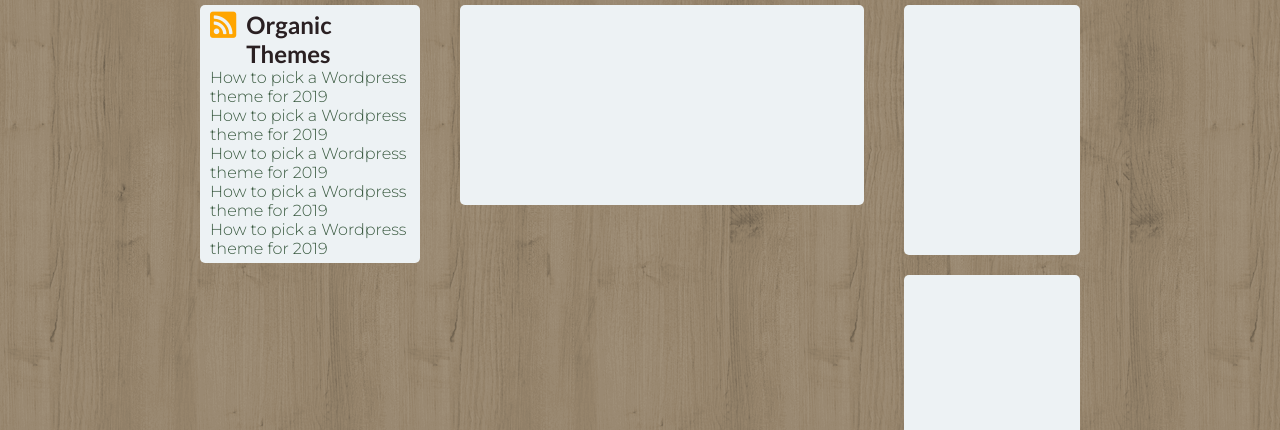
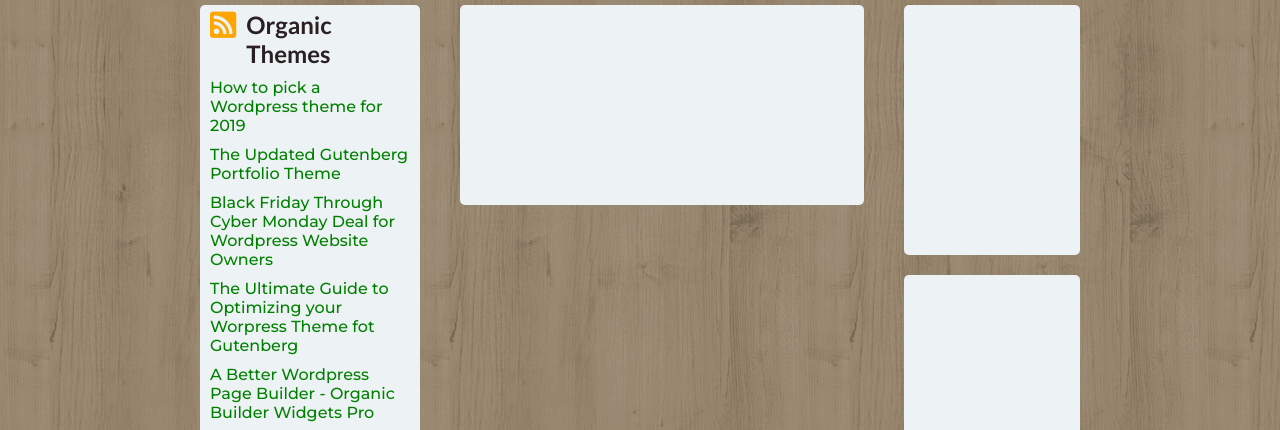
Before and after one commit to cristark/htmlcss-wp, a plain HTML site: page index.html in a window 1280 px wide. Shown: the part 315-745 px from the top of the page. Drawn offline with Linux system fonts and the light colour scheme.

Commit message:
col left completed

```diff
--- a/css/style.css
+++ b/css/style.css
@@ -117,11 +117,17 @@ header nav {
 }
 
 .col-left ul a {
-  color: #3a5a40;
+  color: green;
+  font-weight: 500;
 }
 
 .col-left ul li {
   list-style-type: none;
+  margin: 10px 0;
+}
+
+.col-left ul a:hover {
+  text-decoration: underline;
 }
 
 /* Sezione centrale */
--- a/index.html
+++ b/index.html
@@ -5,7 +5,7 @@
     <meta name="viewport" content="width=device-width, initial-scale=1.0">
     <title>Layout 2</title>
     <link rel="stylesheet" href="css/style.css">
-    <link href="https://fonts.googleapis.com/css2?family=Lato:wght@400;700&family=Montserrat:wght@300;700&display=swap" rel="stylesheet">
+    <link href="https://fonts.googleapis.com/css2?family=Lato:wght@400;700&family=Montserrat:wght@400;500&display=swap" rel="stylesheet">
     <link rel="stylesheet" href="https://cdnjs.cloudflare.com/ajax/libs/font-awesome/5.15.1/css/all.min.css">
 </head>
 <body>
@@ -46,10 +46,10 @@
                 </div>
                 <ul>
                     <li><a href="#">How to pick a Wordpress theme for 2019</a></li>
-                    <li><a href="#">How to pick a Wordpress theme for 2019</a></li>
-                    <li><a href="#">How to pick a Wordpress theme for 2019</a></li>
-                    <li><a href="#">How to pick a Wordpress theme for 2019</a></li>
-                    <li><a href="#">How to pick a Wordpress theme for 2019</a></li>
+                    <li><a href="#">The Updated Gutenberg Portfolio Theme</a></li>
+                    <li><a href="#">Black Friday Through Cyber Monday Deal for Wordpress Website Owners</a></li>
+                    <li><a href="#">The Ultimate Guide to Optimizing your Worpress Theme fot Gutenberg</a></li>
+                    <li><a href="#">A Better Wordpress Page Builder - Organic Builder Widgets Pro</a></li>
                 </ul>
             </aside>
 
```
